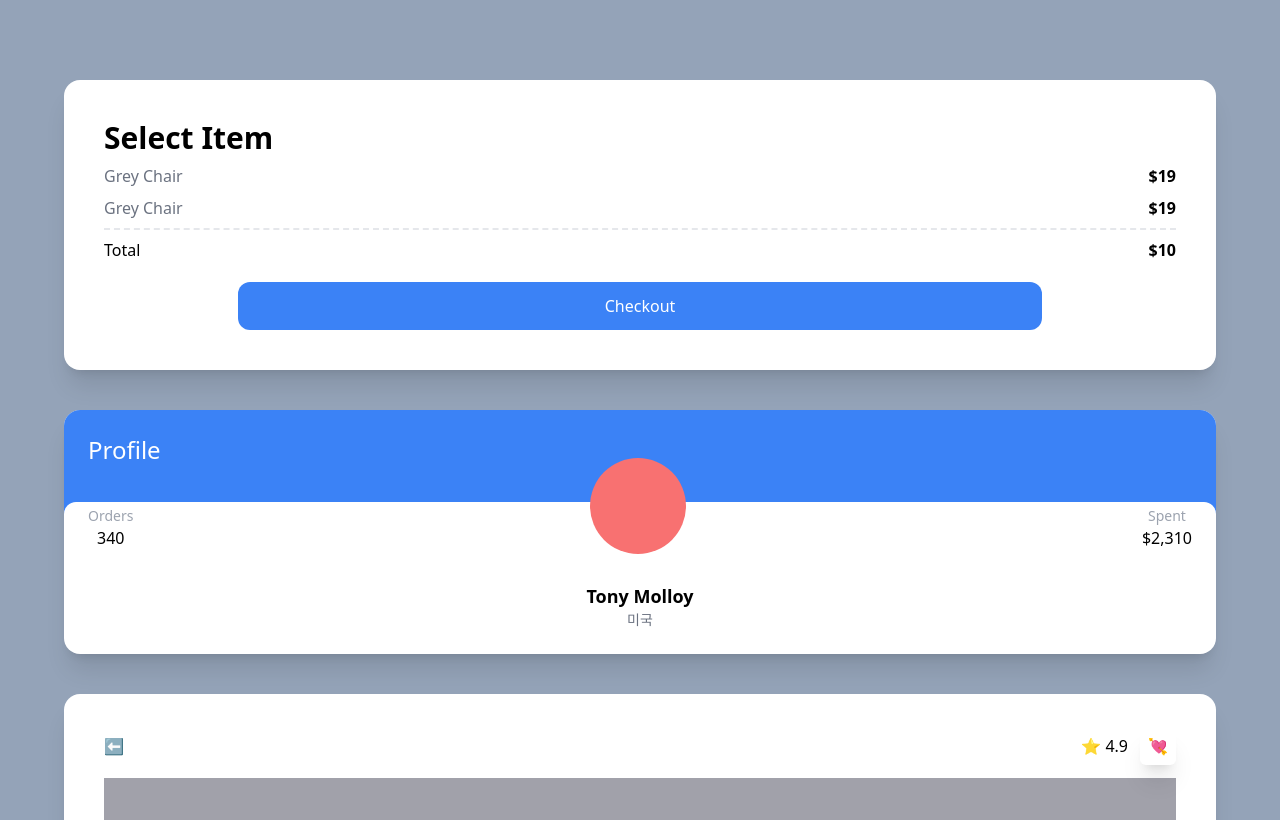
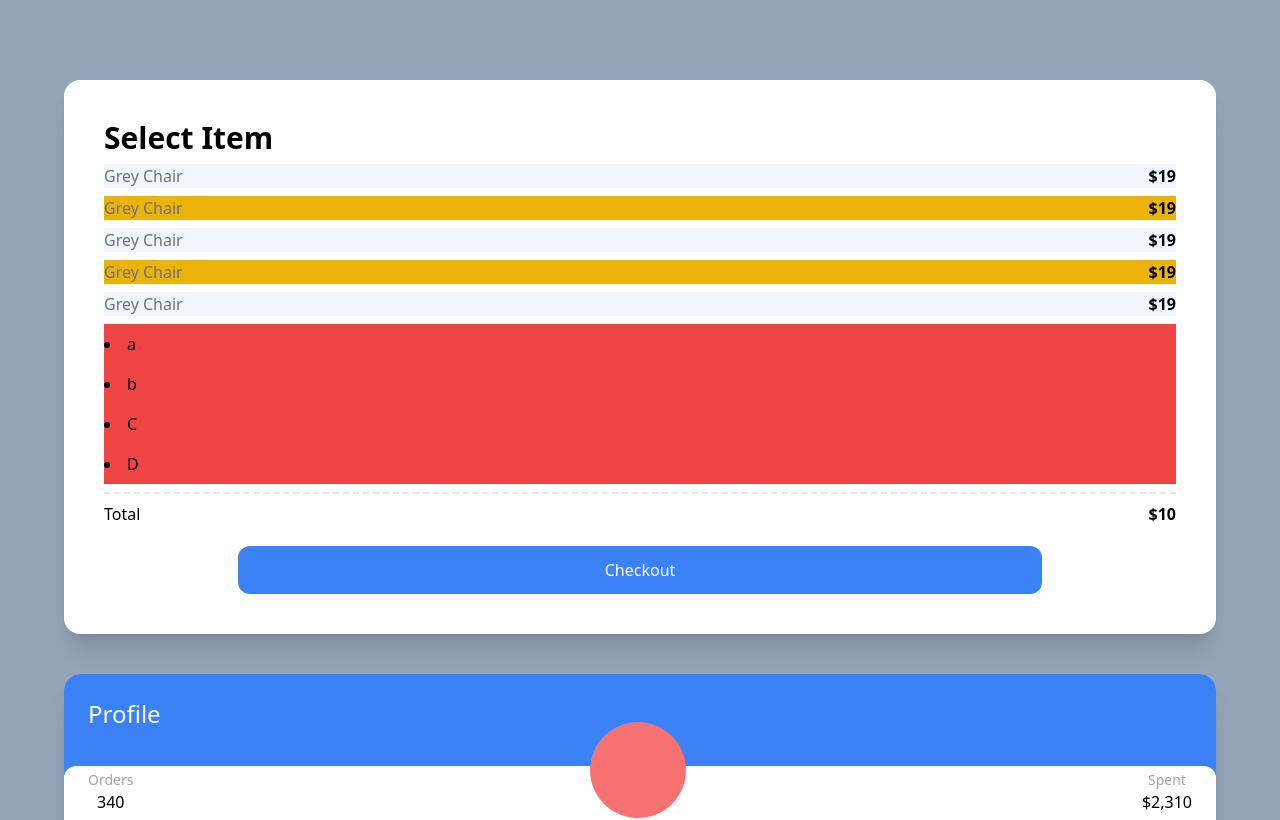
Before and after one commit to jaieve/carrot-market, a Next.js app: page / in a window 1280 px wide. Shown: the top 820 px of the page. Built offline with nearby package versions, Linux system fonts and the light colour scheme.

Commit message:
[tailwind] Modifiers for Lists

```diff
--- a/pages/index.tsx
+++ b/pages/index.tsx
@@ -5,14 +5,24 @@
     <div className="grid min-h-screen gap-10 bg-slate-400 py-20 px-16">
       <div className="rounded-2xl bg-white p-10 shadow-xl">
         <span className="text-3xl font-semibold">Select Item</span>
-        <div className="my-2 flex justify-between">
-          <span className="text-gray-500">Grey Chair</span>
-          <span className="font-semibold">$19</span>
-        </div>
-        <div className="my-2 flex justify-between">
-          <span className="text-gray-500">Grey Chair</span>
-          <span className="font-semibold">$19</span>
-        </div>
+        <ul>
+          {[1, 2, 3, 4, 5].map((i) => {
+            return (
+              <div
+                key={i}
+                className="my-2 flex justify-between odd:bg-blue-50 even:bg-yellow-500"
+              >
+                <span className="text-gray-500">Grey Chair</span>
+                <span className="font-semibold">$19</span>
+              </div>
+            );
+          })}
+        </ul>
+        {["a", "b", "C", "D", ""].map((c, i) => (
+          <li key={i} className="bg-red-500 py-2 empty:hidden">
+            {c}
+          </li>
+        ))}
         <div className="mt-2 flex justify-between border-t-2 border-dashed pt-2">
           <span>Total</span>
           <span className="font-semibold">$10</span>
```
